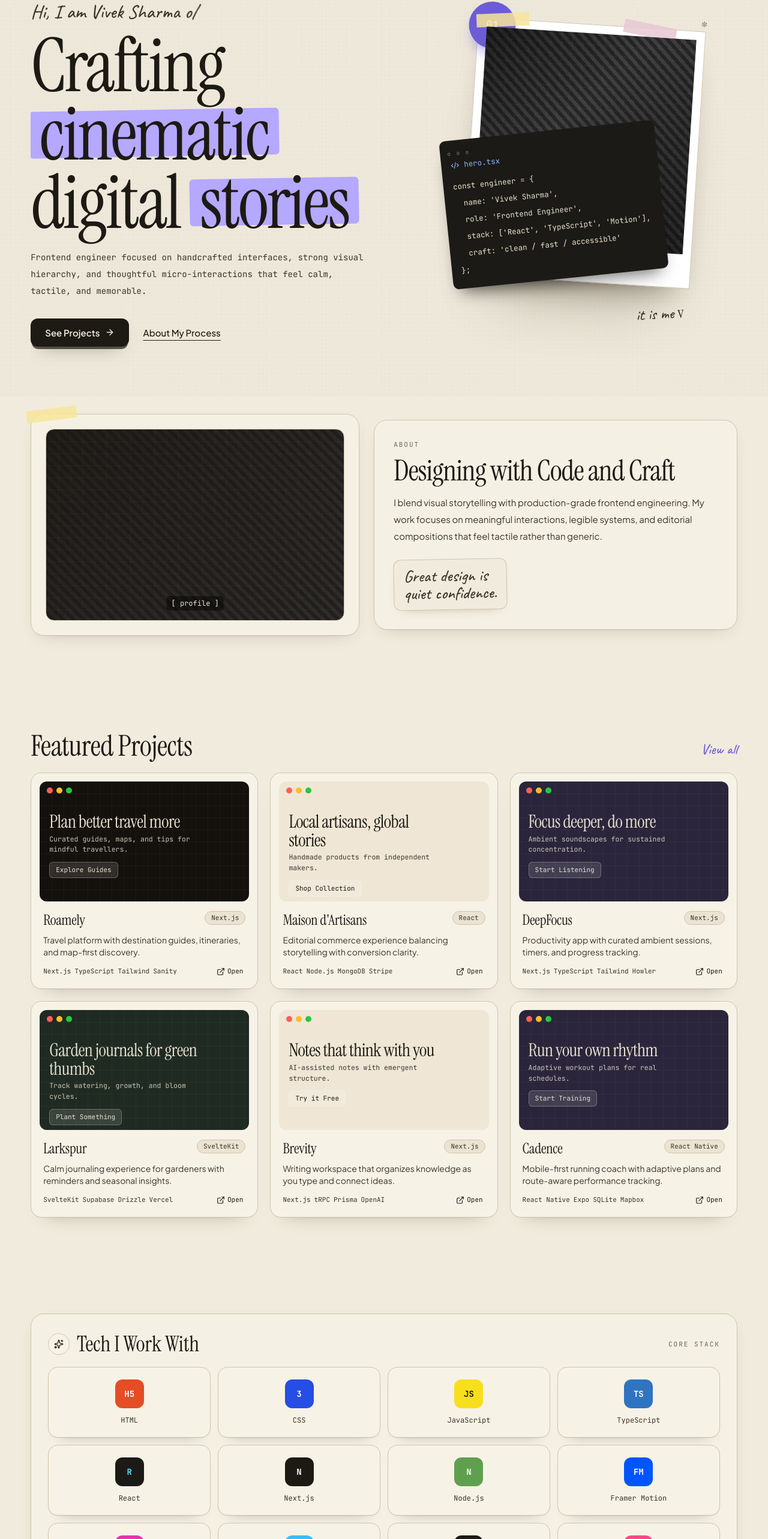
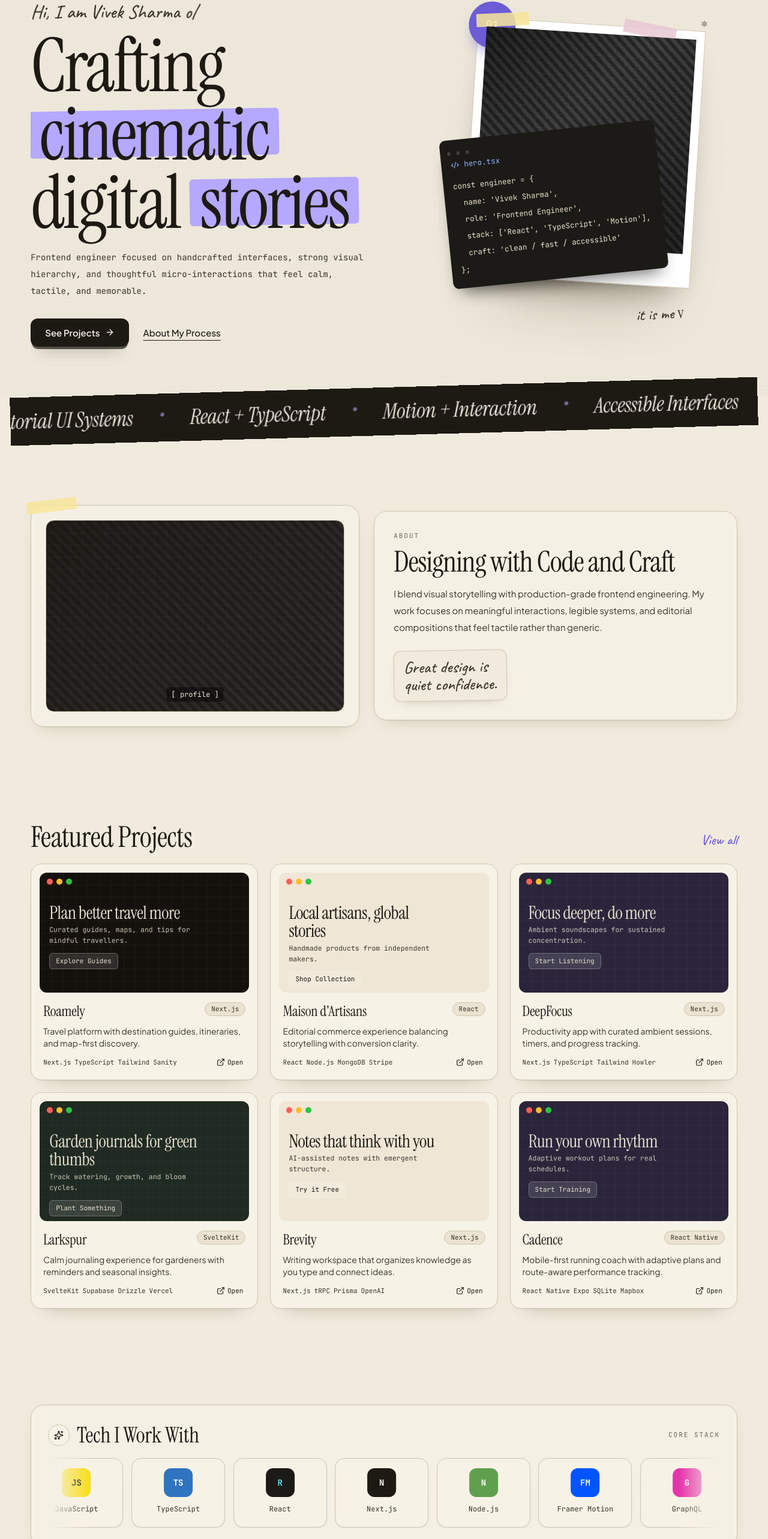
Before and after one commit to KEX-03/Portfolio-V2, a React (Vite) app: page / in a window 1280 px wide. Shown: the part 139-2705 px from the top of the page at 60% size. Built offline with nearby package versions, Linux system fonts and the light colour scheme.

Commit message:
feat: add reference-style marquee band, looping tech strip, and handcrafted hover animations

```diff
--- a/src/index.css
+++ b/src/index.css
@@ -167,6 +167,89 @@ body::before {
   }
 }
 
+@keyframes marquee-x {
+  from {
+    transform: translateX(0);
+  }
+  to {
+    transform: translateX(-50%);
+  }
+}
+
+.marquee-band {
+  margin-inline: clamp(-34px, -5vw, -70px);
+  transform: rotate(-1.6deg);
+  overflow: hidden;
+  background: var(--ink);
+  color: var(--paper);
+  border-top: 1px solid var(--ink);
+  border-bottom: 1px solid var(--ink);
+}
+
+.marquee-track {
+  display: flex;
+  align-items: center;
+  width: max-content;
+  gap: 2.7rem;
+  padding: 0.72rem 0;
+  font-family: var(--font-serif);
+  font-size: clamp(1.55rem, 4vw, 2.2rem);
+  font-style: italic;
+  letter-spacing: -0.01em;
+  animation: marquee-x 28s linear infinite;
+}
+
+.marquee-band:hover .marquee-track {
+  animation-play-state: paused;
+}
+
+.marquee-item {
+  display: inline-flex;
+  align-items: center;
+  gap: 2.7rem;
+}
+
+.marquee-star {
+  color: var(--accent);
+  font-size: 1.3rem;
+}
+
+.tech-marquee {
+  overflow: hidden;
+  mask-image: linear-gradient(90deg, transparent 0, #000 6%, #000 94%, transparent 100%);
+}
+
+.tech-marquee-track {
+  display: flex;
+  width: max-content;
+  gap: 0.85rem;
+  animation: marquee-x 34s linear infinite;
+}
+
+.tech-marquee:hover .tech-marquee-track {
+  animation-play-state: paused;
+}
+
+.tech-pill {
+  flex: 0 0 auto;
+  width: 156px;
+  height: 116px;
+  border-radius: 16px;
+  border: 1px solid var(--line);
+  background: var(--paper-3);
+  padding: 1rem;
+}
+
+.hover-lift-card {
+  transition: transform 0.25s ease, box-shadow 0.25s ease;
+  box-shadow: 0 1px 0 rgba(60, 50, 30, 0.05), 0 16px 24px -22px rgba(40, 30, 10, 0.4);
+}
+
+.hover-lift-card:hover {
+  transform: translateY(-6px) rotate(-1.8deg);
+  box-shadow: 0 1px 0 rgba(60, 50, 30, 0.05), 0 26px 36px -20px rgba(40, 30, 10, 0.5);
+}
+
 @layer utilities {
   .paper-panel {
     background: color-mix(in oklab, var(--paper-3) 80%, transparent);
--- a/src/pages/HomePage.tsx
+++ b/src/pages/HomePage.tsx
@@ -3,6 +3,7 @@ import { ContactSection } from "@/sections/ContactSection";
 import { FeaturedProjectsSection } from "@/sections/FeaturedProjectsSection";
 import { FooterSection } from "@/sections/FooterSection";
 import { HeroSection } from "@/sections/HeroSection";
+import { MarqueeBandSection } from "@/sections/MarqueeBandSection";
 import { ProcessSection } from "@/sections/ProcessSection";
 import { TechStackSection } from "@/sections/TechStackSection";
 
@@ -10,6 +11,7 @@ export function HomePage() {
   return (
     <>
       <HeroSection />
+      <MarqueeBandSection />
       <AboutSection />
       <FeaturedProjectsSection />
       <TechStackSection />
--- /dev/null
+++ b/src/sections/MarqueeBandSection.tsx
@@ -0,0 +1,28 @@
+import { Section } from "@/components/layout/Section";
+
+const items = [
+  "Frontend Engineer",
+  "Editorial UI Systems",
+  "React + TypeScript",
+  "Motion + Interaction",
+  "Accessible Interfaces",
+];
+
+export function MarqueeBandSection() {
+  const loopItems = [...items, ...items];
+
+  return (
+    <Section aria-label="Marquee highlights" className="!py-7 sm:!py-9">
+      <div className="marquee-band">
+        <div className="marquee-track" aria-hidden="true">
+          {loopItems.map((item, index) => (
+            <span key={`${item}-${index}`} className="marquee-item">
+              {item}
+              <span className="marquee-star">*</span>
+            </span>
+          ))}
+        </div>
+      </div>
+    </Section>
+  );
+}
--- a/src/sections/TechStackSection.tsx
+++ b/src/sections/TechStackSection.tsx
@@ -4,6 +4,8 @@ import { Section } from "@/components/layout/Section";
 import { TECH_STACK } from "@/data/techStack";
 
 export function TechStackSection() {
+  const loopStack = [...TECH_STACK, ...TECH_STACK];
+
   return (
     <Section id="skills" aria-label="Tech stack">
       <div className="paper-panel rounded-[22px] px-5 py-7 sm:px-7 sm:py-8">
@@ -15,16 +17,16 @@ export function TechStackSection() {
           <span className="ml-auto font-mono text-[11px] uppercase tracking-[0.18em] text-muted">Core Stack</span>
         </div>
 
-        <div className="grid grid-cols-2 gap-3 sm:grid-cols-3 lg:grid-cols-4">
-          {TECH_STACK.map((tech, index) => (
+        <div className="tech-marquee">
+          <div className="tech-marquee-track">
+            {loopStack.map((tech, index) => (
               <motion.article
-              key={tech.name}
+                key={`${tech.name}-${index}`}
                 initial={{ opacity: 0, y: 10 }}
                 whileInView={{ opacity: 1, y: 0 }}
                 viewport={{ once: true, amount: 0.3 }}
-              transition={{ duration: 0.35, delay: index * 0.03, ease: [0.22, 1, 0.36, 1] }}
-              whileHover={{ y: -5, rotate: -1.2 }}
-              className="group rounded-2xl border border-line bg-paper-3 px-4 py-5 shadow-[0_1px_0_rgba(60,50,30,0.05),0_16px_24px_-22px_rgba(40,30,10,0.4)] transition-shadow duration-200 hover:shadow-[0_1px_0_rgba(60,50,30,0.05),0_24px_36px_-20px_rgba(40,30,10,0.5)]"
+                transition={{ duration: 0.35, delay: (index % TECH_STACK.length) * 0.03, ease: [0.22, 1, 0.36, 1] }}
+                className="hover-lift-card tech-pill"
               >
                 <div
                   className="mx-auto flex size-12 items-center justify-center rounded-xl font-mono text-sm font-bold"
@@ -38,6 +40,7 @@ export function TechStackSection() {
             ))}
           </div>
         </div>
+      </div>
     </Section>
   );
 }
```
Lines whose indentation alone changed are shown as unchanged.
